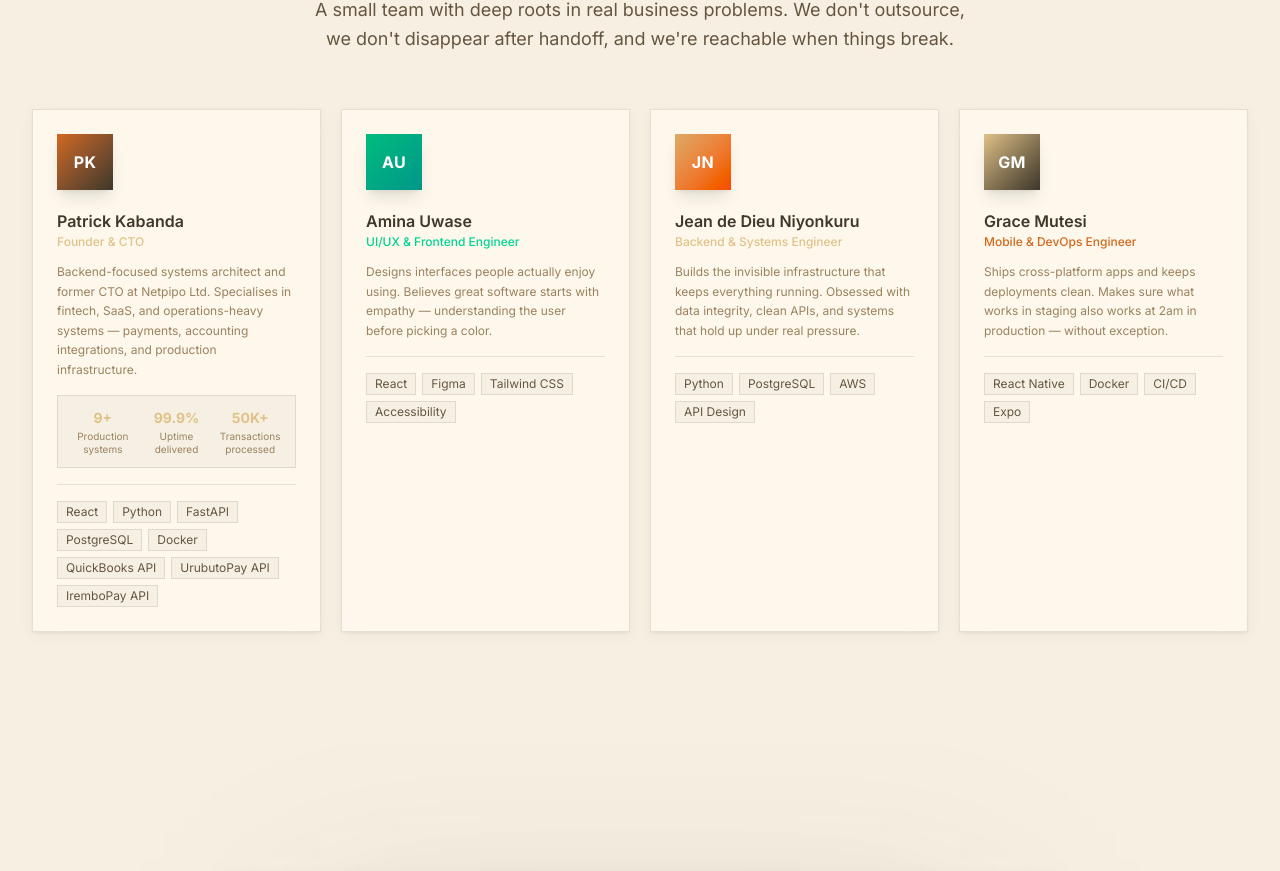
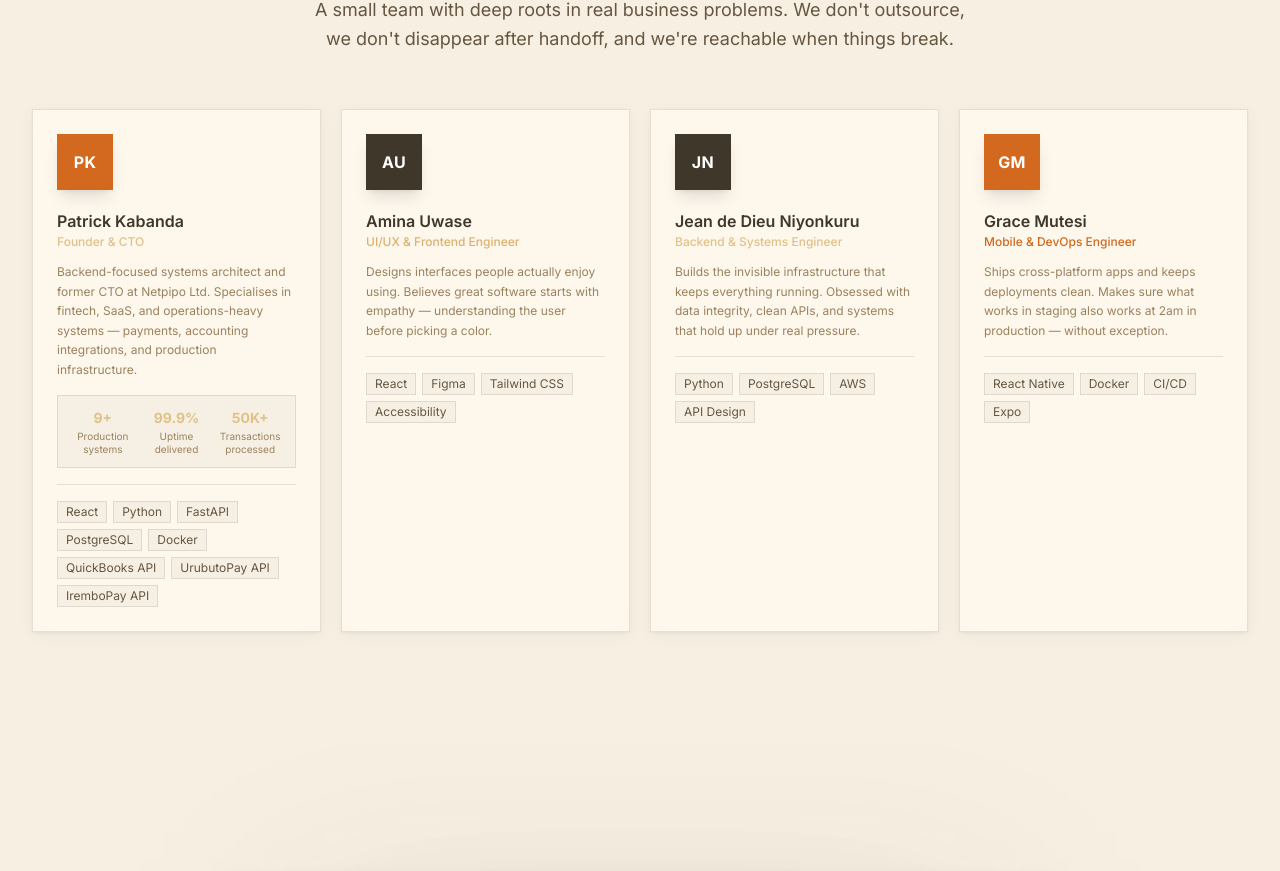
Before and after one commit to kabandapatrick2580/tech_and_us, a Next.js app: page /about in a window 1280 px wide. Shown: the part 3015-3886 px from the top of the page. Built offline with nearby package versions, Linux system fonts and the light colour scheme.

Commit message:
icon added

```diff
--- a/app/services/page.tsx
+++ b/app/services/page.tsx
@@ -34,7 +34,7 @@ const services = [
     id: "design",
     title: "Product Design & UX",
     icon: PenTool,
-    color: "text-emerald-400", bg: "bg-emerald-500/10", border: "border-emerald-500/20",
+    color: "text-cyan-400", bg: "bg-cyan-500/10", border: "border-cyan-500/20",
     problem: "Your software is functional but confusing to use, leading to poor user adoption and high training costs.",
     solution: "We design intuitive, accessibility-first interfaces that users actually want to interact with.",
     features: ["UI/UX Design", "Wireframing & Prototyping", "Design Systems", "User Testing"],
--- a/components/layout/Footer.tsx
+++ b/components/layout/Footer.tsx
@@ -84,7 +84,7 @@ export default function Footer() {
             </p>
             <div className="flex flex-col gap-2.5">
               <a
-                href="mailto:hello@techandus.rw"
+                href="mailto:support@techandus.com"
                 className="inline-flex items-center gap-2 text-sm text-dim hover:text-ink transition-colors"
               >
                 <Mail className="w-4 h-4 text-blue-400" />
--- a/components/sections/TeamSection.tsx
+++ b/components/sections/TeamSection.tsx
@@ -10,9 +10,9 @@ const team = [
     role: "Founder & CTO",
     bio: "Backend-focused systems architect and former CTO at Netpipo Ltd. Specialises in fintech, SaaS, and operations-heavy systems — payments, accounting integrations, and production infrastructure.",
     initials: "PK",
-    accentClass: "from-blue-500 to-violet-600",
+    accentClass: "bg-blue-500",
     ringClass: "ring-blue-500/30",
-    glowClass: "from-blue-500/8 to-violet-600/8",
+    glowClass: "bg-blue-500/8",
     labelClass: "text-blue-400",
     skills: ["React", "Python", "FastAPI", "PostgreSQL", "Docker", "QuickBooks API", "UrubutoPay API", "IremboPay API"],
     achievements: [
@@ -27,10 +27,10 @@ const team = [
     role: "UI/UX & Frontend Engineer",
     bio: "Designs interfaces people actually enjoy using. Believes great software starts with empathy — understanding the user before picking a color.",
     initials: "AU",
-    accentClass: "from-emerald-500 to-teal-600",
-    ringClass: "ring-emerald-500/30",
-    glowClass: "from-emerald-500/8 to-teal-600/8",
-    labelClass: "text-emerald-400",
+    accentClass: "bg-blue-600",
+    ringClass: "ring-cyan-500/30",
+    glowClass: "bg-cyan-500/8",
+    labelClass: "text-cyan-400",
     skills: ["React", "Figma", "Tailwind CSS", "Accessibility"],
     achievements: [] as { value: string; label: string }[],
     links: { linkedin: "#" },
@@ -40,9 +40,9 @@ const team = [
     role: "Backend & Systems Engineer",
     bio: "Builds the invisible infrastructure that keeps everything running. Obsessed with data integrity, clean APIs, and systems that hold up under real pressure.",
     initials: "JN",
-    accentClass: "from-amber-500 to-orange-600",
+    accentClass: "bg-violet-600",
     ringClass: "ring-amber-500/30",
-    glowClass: "from-amber-500/8 to-orange-600/8",
+    glowClass: "bg-amber-500/8",
     labelClass: "text-amber-400",
     skills: ["Python", "PostgreSQL", "AWS", "API Design"],
     achievements: [] as { value: string; label: string }[],
@@ -53,9 +53,9 @@ const team = [
     role: "Mobile & DevOps Engineer",
     bio: "Ships cross-platform apps and keeps deployments clean. Makes sure what works in staging also works at 2am in production — without exception.",
     initials: "GM",
-    accentClass: "from-pink-500 to-rose-600",
+    accentClass: "bg-blue-500",
     ringClass: "ring-pink-500/30",
-    glowClass: "from-pink-500/8 to-rose-600/8",
+    glowClass: "bg-pink-500/8",
     labelClass: "text-pink-400",
     skills: ["React Native", "Docker", "CI/CD", "Expo"],
     achievements: [] as { value: string; label: string }[],
@@ -91,12 +91,12 @@ function TeamCard({ member, index }: { member: (typeof team)[0]; index: number }
     >
       {/* Hover glow */}
       <div
-        className={`absolute inset-0 bg-linear-to-br ${member.glowClass} opacity-0 group-hover:opacity-100 transition-opacity duration-300 pointer-events-none`}
+        className={`absolute inset-0 ${member.glowClass} opacity-0 group-hover:opacity-100 transition-opacity duration-300 pointer-events-none`}
       />
 
       {/* Top accent line that grows left→right on hover */}
       <div
-        className={`absolute top-0 left-0 h-0.5 bg-linear-to-r ${member.accentClass} w-0 group-hover:w-full transition-all duration-500 ease-out`}
+        className={`absolute top-0 left-0 h-0.5 ${member.accentClass} w-0 group-hover:w-full transition-all duration-500 ease-out`}
       />
 
       <div className="relative p-6">
@@ -104,7 +104,7 @@ function TeamCard({ member, index }: { member: (typeof team)[0]; index: number }
         <div className="flex items-start justify-between mb-5">
           <div className="relative">
             <div
-              className={`w-14 h-14 rounded-2xl bg-linear-to-br ${member.accentClass} flex items-center justify-center shadow-lg`}
+              className={`w-14 h-14 rounded-2xl ${member.accentClass} flex items-center justify-center shadow-lg`}
             >
               <span className="text-base font-bold text-white tracking-wide">
                 {member.initials}
--- a/components/sections/TrustSection.tsx
+++ b/components/sections/TrustSection.tsx
@@ -7,7 +7,7 @@ import { Code2, Layers, Cpu, Globe } from "lucide-react";
 const stats = [
   { value: "20+", label: "Projects Delivered",   icon: Layers, color: "text-blue-400",    bg: "bg-blue-400/10"   },
   { value: "5",   label: "Years in Business",    icon: Code2,  color: "text-violet-400",  bg: "bg-violet-400/10" },
-  { value: "3+",  label: "Countries Served",     icon: Globe,  color: "text-emerald-400", bg: "bg-emerald-400/10"},
+  { value: "3+",  label: "Countries Served",     icon: Globe,  color: "text-cyan-400", bg: "bg-cyan-400/10"},
   { value: "10+", label: "Tech Stacks Mastered", icon: Cpu,    color: "text-amber-400",   bg: "bg-amber-400/10"  },
 ];
 
--- a/components/sections/ValueSection.tsx
+++ b/components/sections/ValueSection.tsx
@@ -22,7 +22,7 @@ const values = [
     icon: TrendingUp,
     title: "Scalable Solutions",
     description: "Grow without rebuilding everything. Our architecture evolves with your business — from startup to enterprise.",
-    color: "text-emerald-400",bg: "bg-emerald-400/10",border: "border-emerald-400/20",
+    color: "text-cyan-400",bg: "bg-cyan-400/10",border: "border-cyan-400/20",
   },
   {
     icon: Sparkles,
--- a/components/ui/BrowserFrame.tsx
+++ b/components/ui/BrowserFrame.tsx
@@ -27,7 +27,7 @@ export default function BrowserFrame({
         </div>
         <div className="flex-1 mx-3">
           <div className="bg-well border border-edge rounded-lg px-3 py-1.5 flex items-center gap-2 max-w-xs mx-auto">
-            <div className="w-3 h-3 rounded-full bg-emerald-500/60 shrink-0" />
+            <div className="w-3 h-3 rounded-full bg-cyan-500/60 shrink-0" />
             <span className="text-ghost text-xs font-mono truncate">{url}</span>
           </div>
         </div>
--- a/components/ui/DashboardMockup.tsx
+++ b/components/ui/DashboardMockup.tsx
@@ -3,7 +3,7 @@
 import { TrendingUp, Users, DollarSign, Activity, BarChart2 } from "lucide-react";
 
 const stats = [
-  { label: "Total Revenue", value: "$124,590", change: "+18.2%", icon: DollarSign, color: "text-emerald-400", bg: "bg-emerald-400/10" },
+  { label: "Total Revenue", value: "$124,590", change: "+18.2%", icon: DollarSign, color: "text-cyan-400", bg: "bg-cyan-400/10" },
   { label: "Active Users",  value: "8,342",    change: "+5.4%",  icon: Users,      color: "text-blue-400",   bg: "bg-blue-400/10"   },
   { label: "Growth Rate",   value: "32.8%",    change: "+2.1%",  icon: TrendingUp, color: "text-violet-400", bg: "bg-violet-400/10" },
   { label: "Uptime",        value: "99.97%",   change: "Stable", icon: Activity,   color: "text-amber-400",  bg: "bg-amber-400/10"  },
@@ -36,7 +36,7 @@ export default function DashboardMockup() {
               </div>
             </div>
             <div className="text-base font-bold text-ink mb-0.5">{stat.value}</div>
-            <div className="text-xs text-emerald-400">{stat.change}</div>
+            <div className="text-xs text-cyan-400">{stat.change}</div>
           </div>
         ))}
       </div>
@@ -58,7 +58,7 @@ export default function DashboardMockup() {
                 style={{
                   height: `${h}%`,
                   background: i === bars.length - 1
-                    ? "linear-gradient(to top, var(--brand-500), var(--accent-500))"
+                    ? "var(--brand-500)"
                     : "color-mix(in srgb, var(--brand-500) 20%, transparent)",
                 }}
               />
```
Also changed, not shown: components/sections/HeroSection.tsx (+5 -5 lines), components/sections/LocalGlobalSection.tsx (+5 -5 lines), 1 other file (tests, documents, lock files or other folders).
